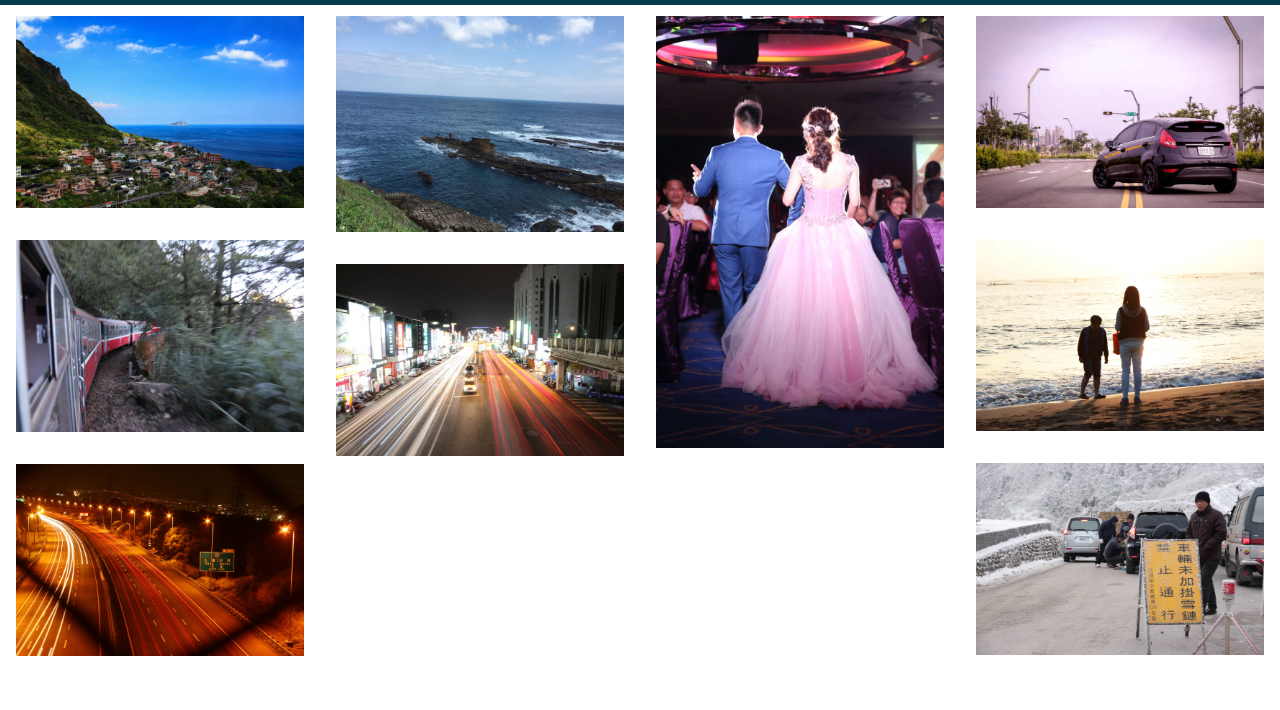
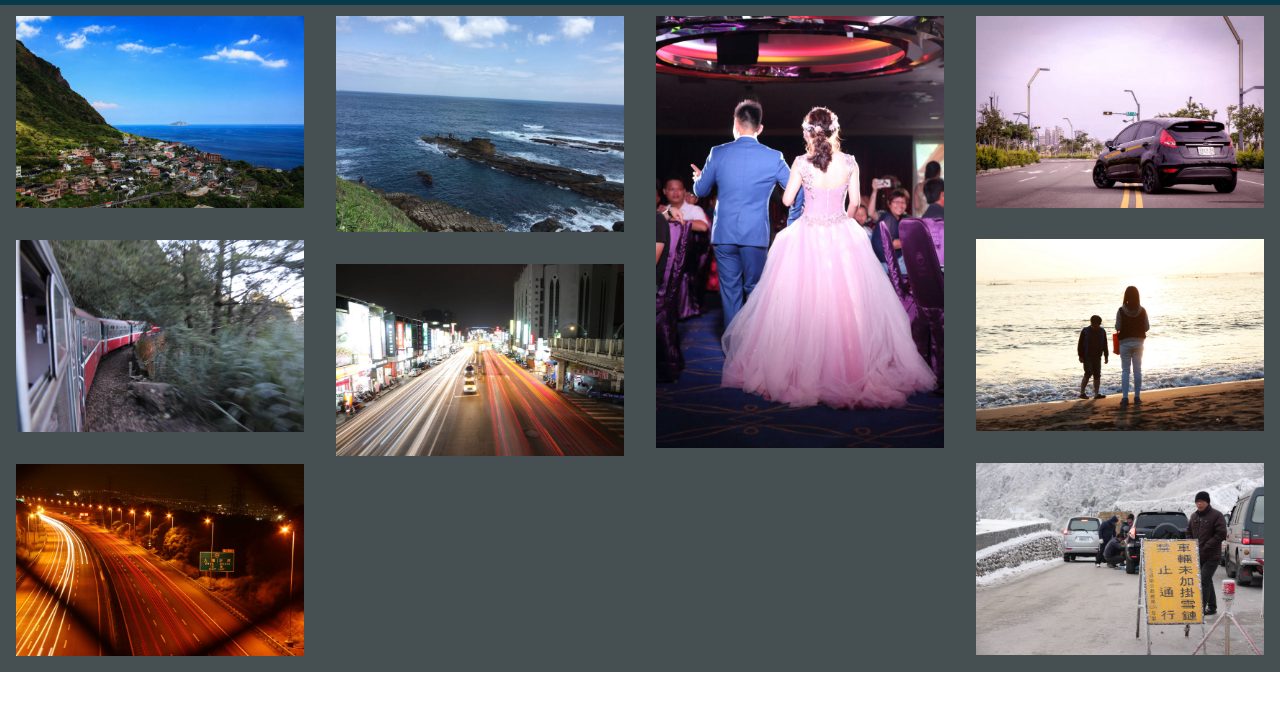
Before and after one commit to leonio0819/leonio0819.github.io, a plain HTML site: page page2.html in a window 1280 px wide. Shown: the part 90-800 px from the top of the page. Drawn offline with Linux system fonts and the light colour scheme; files whose address does not match are found by name.

Commit message:
create github pages

```diff
--- a/assets/mobirise/css/mbr-additional.css
+++ b/assets/mobirise/css/mbr-additional.css
@@ -2623,7 +2623,7 @@ body {
 .cid-rcmKY3zkrr {
   padding-top: 90px;
   padding-bottom: 0px;
-  background-color: #ffffff;
+  background-color: #465052;
 }
 .cid-rcmKY3zkrr .mbr-slider .carousel-control {
   background: #1b1b1b;
--- a/page2.html
+++ b/page2.html
@@ -54,7 +54,7 @@
     </nav>
 </section>
 
-<section class="engine"><a href="https://mobirise.info/c">web builder</a></section><section class="mbr-gallery mbr-slider-carousel cid-rcmKY3zkrr" id="gallery3-e">
+<section class="engine"><a href="https://mobirise.info/z">best html templates</a></section><section class="mbr-gallery mbr-slider-carousel cid-rcmKY3zkrr" id="gallery3-e">
 
 
 
```
Also changed, not shown: index.html (+1 -1 lines), page1.html (+1 -1 lines), page3.html (+1 -1 lines), 1 other file.
